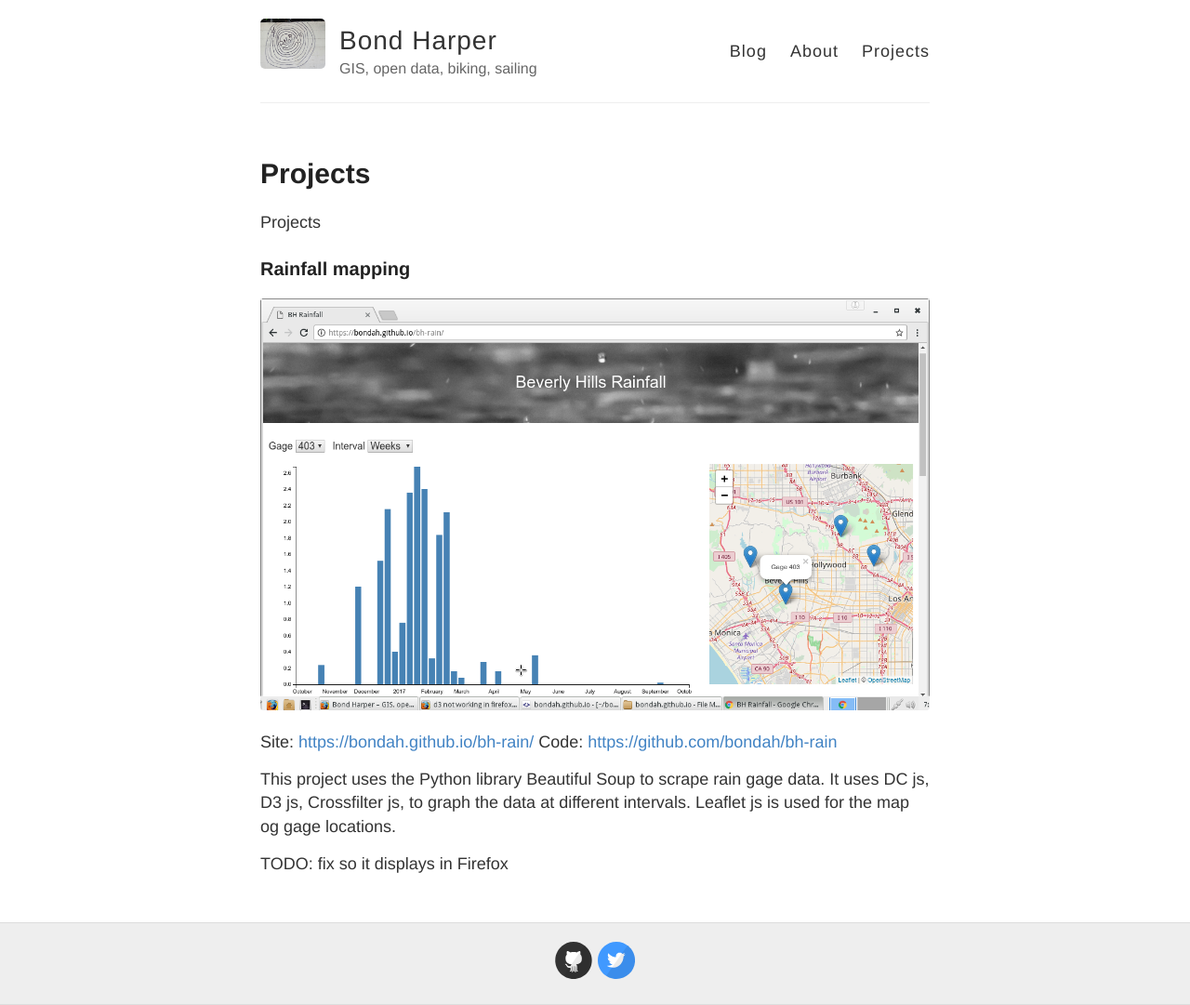
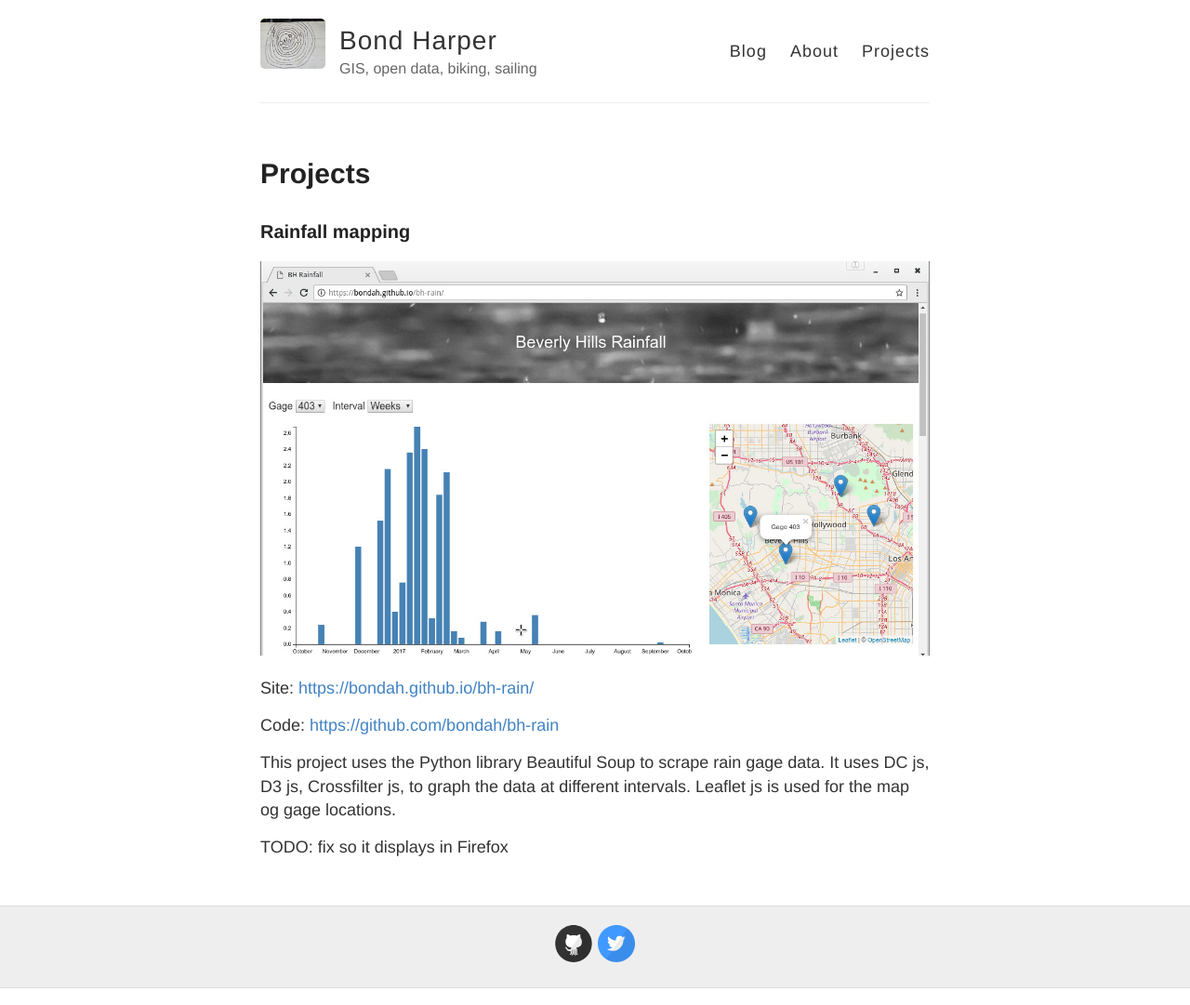
Before and after one commit to bondah/bondah.github.io, a Jekyll site: the page built from projects.md, in a window 1280 px wide. Shown: the whole page at 93% size. Built offline with Jekyll 4.4.1, drawn with Linux system fonts in a browser that asks for light colours.

Commit message:
formatting testing

```diff
--- a/projects.md
+++ b/projects.md
@@ -4,13 +4,12 @@ title: Projects
 permalink: /projects/
 ---
 
-Projects
-
 ### Rainfall mapping
 
 ![bh-rain]({{ site.baseurl }}/images/bh-rain.jpg)
 
 Site: [https://bondah.github.io/bh-rain/](https://bondah.github.io/bh-rain/)
+
 Code: [https://github.com/bondah/bh-rain](https://github.com/bondah/bh-rain)
 
 This project uses the Python library Beautiful Soup to scrape rain gage data. It uses DC js, D3 js, Crossfilter js, to graph the data at different intervals. Leaflet js is used for the map og gage locations.
```
Also changed, not shown: images/bh-rain.jpg.
